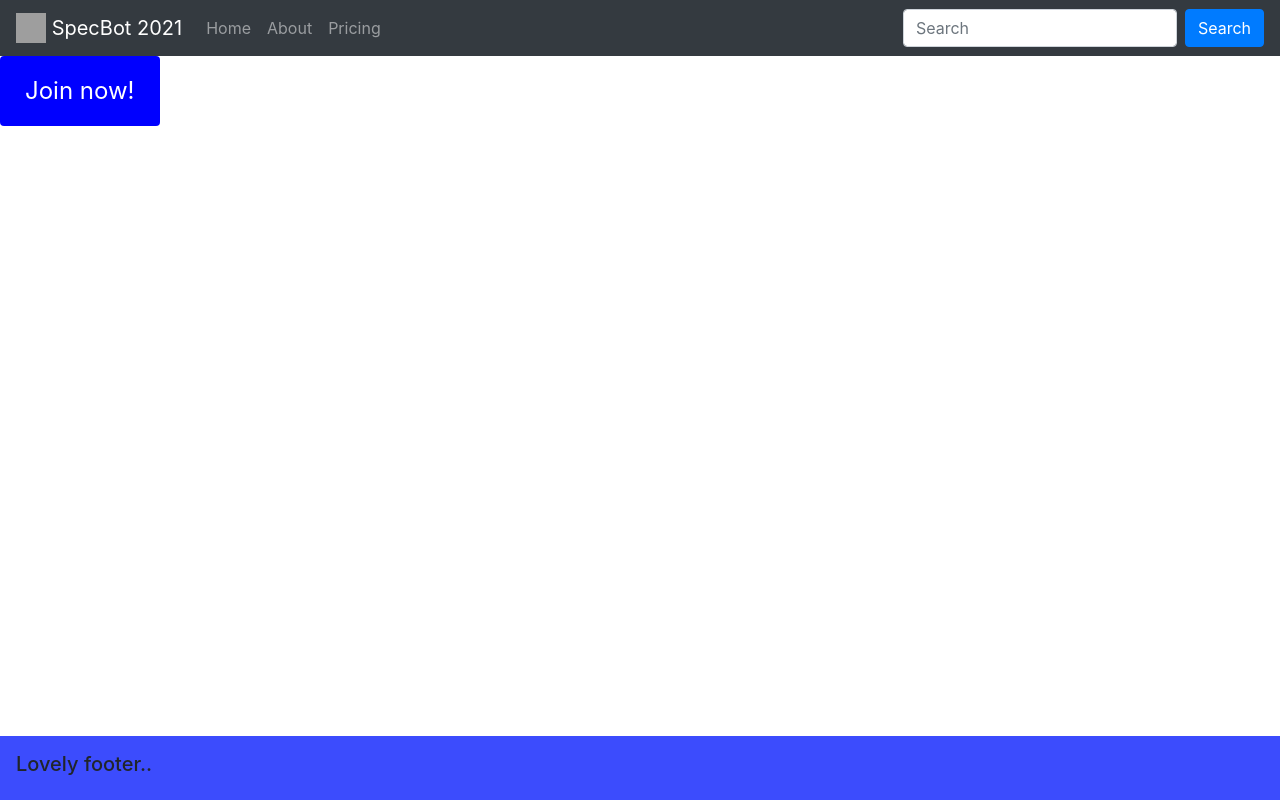
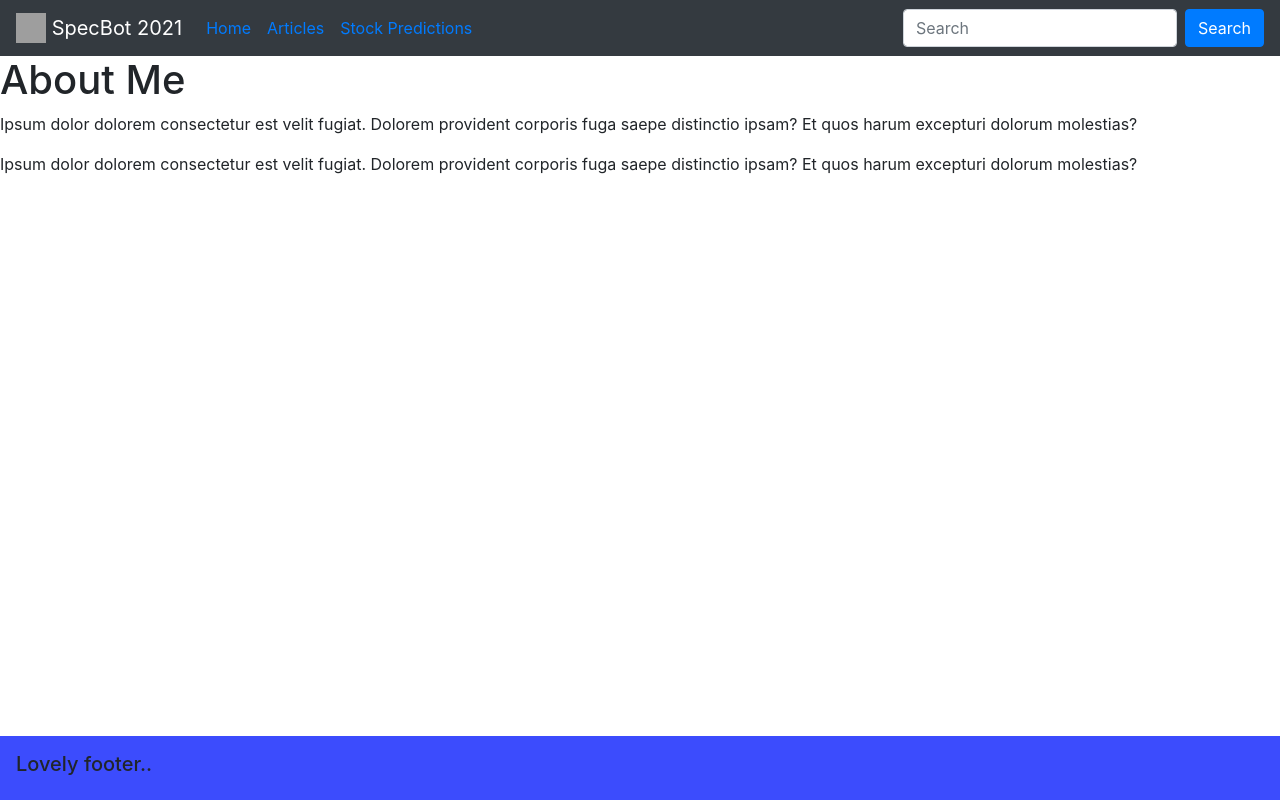
Before and after one commit to FitAdam/Stock-Price-Predictions-using-Machine-Learning, a React (Create React App) app in the folder frontend/: page /about in a window 1280 px wide. Built offline with nearby package versions, Linux system fonts and the light colour scheme; grey boxes are pictures that could not be loaded.

Commit message:
fetching api's data, new pages

```diff
--- /dev/null
+++ b/frontend/src/About.js
@@ -0,0 +1,14 @@
+import React from 'react'
+
+
+
+const About = () => (
+    <div className='articles'>
+      <h1>About Me</h1>
+      <p>Ipsum dolor dolorem consectetur est velit fugiat. Dolorem provident corporis fuga saepe distinctio ipsam? Et quos harum excepturi dolorum molestias?</p>
+      <p>Ipsum dolor dolorem consectetur est velit fugiat. Dolorem provident corporis fuga saepe distinctio ipsam? Et quos harum excepturi dolorum molestias?</p>
+    </div>
+  );
+
+
+export default About
--- a/frontend/src/App.js
+++ b/frontend/src/App.js
@@ -1,7 +1,7 @@
 import React from 'react';
 import Header from './Header.js'
 import Footer from './Footer.js'
-import JoinButton from './JoinButton.js';
+import Main from './Main.js'
 
 class App extends React.Component {
   constructor() {
@@ -14,7 +14,7 @@ class App extends React.Component {
       <body>
         <Header />
         <div class="content">
-        <JoinButton />
+        <Main />
         </div>
         <Footer />
       </body>
--- /dev/null
+++ b/frontend/src/Articles.js
@@ -0,0 +1,52 @@
+import React from 'react'
+
+
+class Articles extends React.Component {
+  constructor(props) {
+    super(props);
+    this.state = {
+      articles: []
+    }
+    this.fetchArticles = this.fetchArticles.bind(this)
+  }
+
+
+  componentDidMount() {
+    this.fetchArticles()
+  }
+
+  fetchArticles() {
+    console.log('Fetching...')
+
+    fetch('http://127.0.0.1:8000/api/post-list')
+      .then(response => response.json())
+      .then(data =>
+        this.setState({
+          articles: data
+        })
+      )
+  }
+
+  render() {
+    return (
+      <div id="list-wrapper">
+        {this.state.articles.map(function (article, author) {
+          return (
+            <div key={author} className="task-wrapper flex-wrapper">
+                  <h5>{article.title}</h5>
+            </div>
+          )
+        })}
+      </div>
+
+
+
+    );
+  }
+}
+
+
+
+export default Articles
+
+///http://127.0.0.1:8000/api/post-list
--- /dev/null
+++ b/frontend/src/DataHub.js
@@ -0,0 +1,19 @@
+import React from 'react'
+
+
+class DataHub extends React.Component{
+    render(){
+        return(
+    <div className='datahub'>
+        <h1>This is datahub</h1>
+        <p>Ipsum dolor dolorem consectetur est velit fugiat. Dolorem provident corporis fuga saepe distinctio ipsam? Et quos harum excepturi dolorum molestias?</p>
+        <p>Ipsum dolor dolorem consectetur est velit fugiat. Dolorem provident corporis fuga saepe distinctio ipsam? Et quos harum excepturi dolorum molestias?</p>
+        </div>
+
+        );
+    }
+}
+
+
+
+export default DataHub
--- a/frontend/src/Header.js
+++ b/frontend/src/Header.js
@@ -1,8 +1,10 @@
 
 import React from 'react';
 import { Navbar, Nav, Form, FormControl, Button } from 'react-bootstrap';
+import { NavLink, Switch, Route } from 'react-router-dom';
 
 function Header() {
+
   return (
 
     <header className="header">
@@ -18,9 +20,9 @@ function Header() {
               SpecBot 2021
             </Navbar.Brand>
         <Nav className="mr-auto">
-          <Nav.Link href="#home">Home</Nav.Link>
-          <Nav.Link href="#features">About</Nav.Link>
-          <Nav.Link href="#pricing">Pricing</Nav.Link>
+          <Nav.Link ><NavLink exact activeClassName="current" to='/Home'>Home</NavLink></Nav.Link>
+          <Nav.Link ><NavLink exact activeClassName="current" to='/Articles'>Articles</NavLink></Nav.Link>
+          <Nav.Link ><NavLink exact activeClassName="current" to='/DataHub'>Stock Predictions</NavLink></Nav.Link>
         </Nav>
         <Form inline>
           <FormControl type="text" placeholder="Search" className="mr-sm-2" />
--- /dev/null
+++ b/frontend/src/Home.js
@@ -0,0 +1,14 @@
+import React from 'react'
+import JoinButton from './JoinButton.js';
+
+function Home(){
+    return(
+        <div><h1>this is a homepage... </h1>
+        <JoinButton /></div>
+
+
+    )
+}
+
+
+export default Home
--- /dev/null
+++ b/frontend/src/Main.js
@@ -0,0 +1,21 @@
+import React from 'react';
+import { Switch, Route } from 'react-router-dom';
+import Home from './Home';
+import Articles from './Articles'
+import DataHub from './DataHub'
+import About from './About.js'
+
+
+const Main = () => {
+  return (
+    <Switch> {/* The Switch decides which component to show based on the current URL.*/}
+      <Route exact path='/Home' component={Home}></Route>
+      <Route exact path='/Articles' component={Articles}></Route>
+      <Route exact path='/DataHub' component={DataHub}></Route>
+      <Route exact path='/about' component={About}></Route>
+      <Route exact path='/about' component={About}></Route>
+    </Switch>
+  );
+}
+
+export default Main;
--- a/frontend/src/index.js
+++ b/frontend/src/index.js
@@ -4,12 +4,13 @@ import './index.css';
 import App from './App';
 import reportWebVitals from './reportWebVitals';
 import 'bootstrap/dist/css/bootstrap.min.css';
+import { BrowserRouter } from 'react-router-dom';
 
-ReactDOM.render(
-  <React.StrictMode>
-    <App />
-  </React.StrictMode>,
-  document.getElementById('root')
+ReactDOM.render((
+  <BrowserRouter>
+    <App /> {/* The various pages will be displayed by the `Main` component. */}
+  </BrowserRouter>
+  ), document.getElementById('root')
 );
 
 // If you want to start measuring performance in your app, pass a function
```
Also changed, not shown: 2 other files (tests, documents, lock files or other folders).
